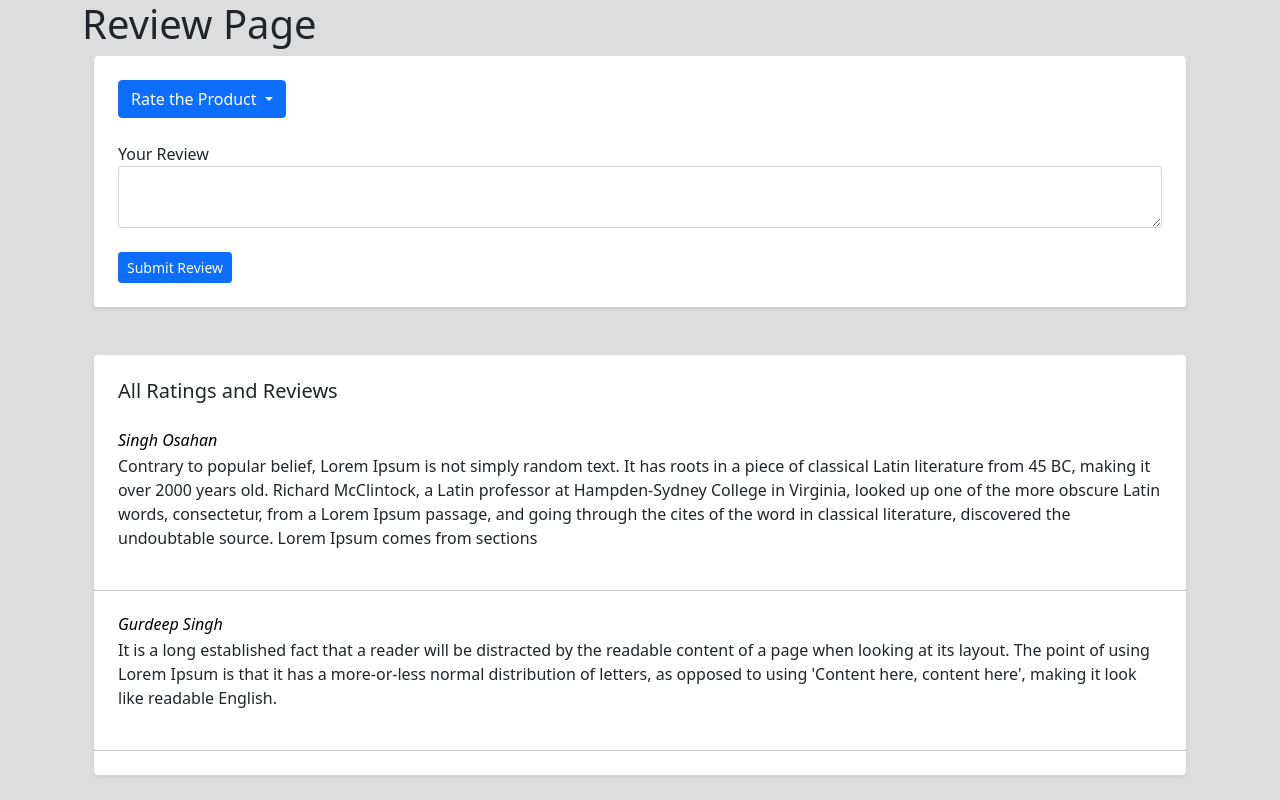
After one commit to JainUjjwal/cmpe272_final, a PHP site: page /item.php in a window 1280 px wide. The commit adds this page. Run offline with PHP 8.4, Linux system fonts and the light colour scheme; some libraries are stand-ins or nearby versions.

Commit message:
item.php

```diff
--- a/allProductPage.php
+++ b/allProductPage.php
@@ -7,7 +7,7 @@
 </head>
 
 <body>
-    <div id="data"></div>
+    <div id="data" class="container">
 
     <?php
     require_once 'dbconnection.php';
@@ -65,6 +65,7 @@
     <?php
     }
     ?>
+    </div>
     <!-- <script src="https://code.jquery.com/jquery-3.6.0.min.js" integrity="sha256-/xUj+3OJU5yExlq6GSYGSHk7tPXikynS7ogEvDej/m4=" crossorigin="anonymous"></script>
     <script>
         let userIds = <?php echo json_encode($userIdArray); ?>;
--- /dev/null
+++ b/item.php
@@ -0,0 +1,100 @@
+<!DOCTYPE html>
+<html>
+
+<head>
+    <meta charset="utf-8">
+    <meta http-equiv="X-UA-Compatible" content="IE=edge">
+    <title>Review Page</title>
+    <meta name="description" content="">
+    <meta name="viewport" content="width=device-width, initial-scale=1">
+    <link href="https://cdn.jsdelivr.net/npm/bootstrap@5.0.1/dist/css/bootstrap.min.css" rel="stylesheet"
+        integrity="sha384-+0n0xVW2eSR5OomGNYDnhzAbDsOXxcvSN1TPprVMTNDbiYZCxYbOOl7+AMvyTG2x" crossorigin="anonymous">
+    <link rel="stylesheet" href="reviewPage.css">
+</head>
+
+<body>
+
+    <div class="container">
+        <h1 id='title'>Review Page</h1>
+        <link rel="stylesheet" href="https://allyoucan.cloud/cdn/icofont/1.0.1/icofont.css"
+            integrity="sha384-jbCTJB16Q17718YM9U22iJkhuGbS0Gd2LjaWb4YJEZToOPmnKDjySVa323U+W7Fv" crossorigin="anonymous">
+        <div class="container">
+            <div class="col-md-12">
+                <div class="offer-dedicated-body-left">
+                    <div class="tab-content" id="pills-tabContent">
+                        <div class="bg-white rounded shadow-sm p-4 mb-5 rating-review-select-page">
+                            <form>
+                                <div class="form-group"><div class="dropdown">
+                                    <button class="btn btn-primary dropdown-toggle" type="button" id="dropdownMenuButton1"
+                                        data-bs-toggle="dropdown" aria-expanded="false">
+                                        Rate the Product
+                                    </button>
+                                    <ul class="dropdown-menu" aria-labelledby="dropdownMenuButton1">
+                                        <li>1</li>
+                                        <li>2</li>
+                                        <li>3</li>
+                                        <li>4</li>
+                                        <li>5</li>
+                                    </ul>
+                                </div><br>
+                                    <label>Your Review</label>
+                                    <textarea class="form-control"></textarea>
+                                </div><br>
+                                <div class="form-group">
+                                    <button class="btn btn-primary btn-sm" type="button"> Submit Review </button>
+                                </div>
+                            </form>
+                        </div>
+
+                        <div class="bg-white rounded shadow-sm p-4 mb-4 restaurant-detailed-ratings-and-reviews">
+                            <h5 class="mb-1">All Ratings and Reviews</h5>
+                            <div class="reviews-members pt-4 pb-4">
+                                <div class="media">
+                                    <div class="media-body">
+                                        <div class="reviews-members-header">
+                                            <h6 class="mb-1"><i class="text-black" href="#">Singh Osahan</i></h6>
+                                        </div>
+                                        <div class="reviews-members-body">
+                                            <p>Contrary to popular belief, Lorem Ipsum is not simply random text. It
+                                                has roots in a piece of classical Latin literature from 45 BC,
+                                                making it over 2000 years old. Richard McClintock, a Latin professor
+                                                at Hampden-Sydney College in Virginia, looked up one of the more
+                                                obscure Latin words, consectetur, from a Lorem Ipsum passage, and
+                                                going through the cites of the word in classical literature,
+                                                discovered the undoubtable source. Lorem Ipsum comes from sections
+                                            </p>
+                                        </div>
+                                    </div>
+                                </div>
+                            </div>
+                            <hr>
+                            <div class="reviews-members pt-4 pb-4">
+                                <div class="media">
+                                    <div class="media-body">
+                                        <div class="reviews-members-header">
+                                            <h6 class="mb-1"><i class="text-black" href="#">Gurdeep Singh</i></h6>
+                                        </div>
+                                        <div class="reviews-members-body">
+                                            <p>It is a long established fact that a reader will be distracted by the
+                                                readable content of a page when looking at its layout. The point of
+                                                using Lorem Ipsum is that it has a more-or-less normal distribution
+                                                of letters, as opposed to using 'Content here, content here', making
+                                                it look like readable English.</p>
+                                        </div>
+                                    </div>
+                                </div>
+                            </div>
+                            <hr>
+                            <!-- <a class="text-center w-100 d-block mt-4 font-weight-bold" href="#">See All Reviews</a> -->
+                        </div>
+                    </div>
+                </div>
+            </div>
+        </div>
+    </div>
+    <script src="https://cdn.jsdelivr.net/npm/bootstrap@5.0.1/dist/js/bootstrap.bundle.min.js"
+        integrity="sha384-gtEjrD/SeCtmISkJkNUaaKMoLD0//ElJ19smozuHV6z3Iehds+3Ulb9Bn9Plx0x4"
+        crossorigin="anonymous"></script>
+</body>
+
+</html>
```
Also changed, not shown: queries.sql (+11 -0 lines).
